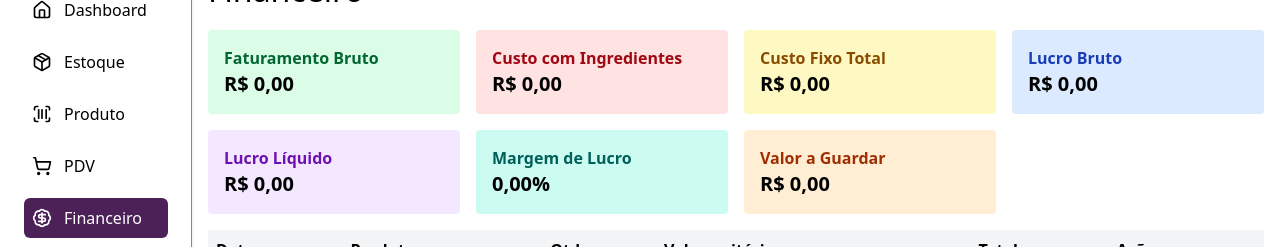
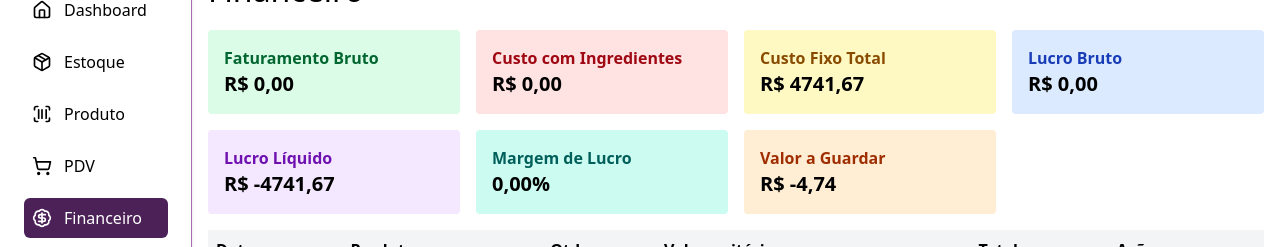
Before and after one commit to GabrielNBS/dashboard, a Next.js app: page /finance in a window 1280 px wide. Shown: the part 122-369 px from the top of the page. Built offline with nearby package versions, Linux system fonts and the light colour scheme.

Commit message:
feat: Adds predefined fixed costs to enhance clarity and structure. This change improves maintainability and readability of financial computations within the component.

```diff
--- a/src/components/dashboard/finance/Finance.tsx
+++ b/src/components/dashboard/finance/Finance.tsx
@@ -5,32 +5,51 @@ import { useSalesContext } from '@/contexts/sales/useSalesContext';
 import CardFinance from '../../ui/CardFinance';
 import Button from '../../ui/Button';
 import { useIngredientContext } from '@/contexts/Ingredients/useIngredientContext';
-import {
-  getTotalRevenue,
-  getTotalVariableCost,
-  getTotalFixedCost,
-  getGrossProfit,
-  getNetProfit,
-  getProfitMargin,
-  getValueToSave,
-} from '@/utils/finance';
 import { FixedCost } from '@/types/sale';
+import { useFinanceSummary } from '@/hooks/useSummaryFinance';
 
 export default function Finance() {
   const { state: salesState, dispatch: salesDispatch } = useSalesContext();
   const { state: storeState, dispatch: storeDispatch } = useIngredientContext();
 
   // 🔸 Mock de custos fixos (pode substituir por contexto futuro)
-  const fixedCosts: FixedCost[] = [];
+  const fixedCosts: FixedCost[] = [
+    {
+      id: '1',
+      name: 'Aluguel',
+      amount: 1500,
+      recurrence: 'mensal',
+    },
+    {
+      id: '2',
+      name: 'Internet',
+      amount: 200,
+      recurrence: 'mensal',
+    },
+    {
+      id: '3',
+      name: 'Salário Funcionários',
+      amount: 3000,
+      recurrence: 'mensal',
+    },
+    {
+      id: '4',
+      name: 'Manutenção Equipamentos',
+      amount: 500,
+      recurrence: 'anual',
+    },
+  ];
 
-  //  Cálculos usando as funções utilitárias
-  const totalRevenue = getTotalRevenue(salesState.sales);
-  const totalVariableCost = getTotalVariableCost(salesState.sales);
-  const totalFixedCost = getTotalFixedCost(fixedCosts);
-  const grossProfit = getGrossProfit(totalRevenue, totalVariableCost);
-  const netProfit = getNetProfit(totalRevenue, totalVariableCost, totalFixedCost);
-  const margin = getProfitMargin(netProfit, totalRevenue);
-  const valueToSave = getValueToSave(netProfit, 0); // 10% de reserva, configurável
+  // 🔸 Cálculo do resumo financeiro
+  const {
+    totalRevenue,
+    totalVariableCost,
+    totalFixedCost,
+    grossProfit,
+    netProfit,
+    margin,
+    valueToSave,
+  } = useFinanceSummary(salesState.sales, fixedCosts, 0.1);
 
   //  Remoção de venda
   const handleRemoveSale = (saleId: string) => {
--- /dev/null
+++ b/src/hooks/useSummaryFinance.tsx
@@ -0,0 +1,35 @@
+// hooks/useFinanceSummary.ts
+import { useMemo } from 'react';
+import { Sale } from '@/types/sale';
+import { FixedCost } from '@/types/sale';
+import {
+  getTotalRevenue,
+  getTotalVariableCost,
+  getTotalFixedCost,
+  getGrossProfit,
+  getNetProfit,
+  getProfitMargin,
+  getValueToSave,
+} from '@/utils/finance';
+
+export function useFinanceSummary(sales: Sale[], fixedCosts: FixedCost[], savingRate = 0.1) {
+  return useMemo(() => {
+    const totalRevenue = getTotalRevenue(sales);
+    const totalVariableCost = getTotalVariableCost(sales);
+    const totalFixedCost = getTotalFixedCost(fixedCosts);
+    const grossProfit = getGrossProfit(totalRevenue, totalVariableCost);
+    const netProfit = getNetProfit(totalRevenue, totalVariableCost, totalFixedCost);
+    const margin = getProfitMargin(netProfit, totalRevenue);
+    const valueToSave = getValueToSave(netProfit, savingRate);
+
+    return {
+      totalRevenue,
+      totalVariableCost,
+      totalFixedCost,
+      grossProfit,
+      netProfit,
+      margin,
+      valueToSave,
+    };
+  }, [sales, fixedCosts, savingRate]);
+}
```
